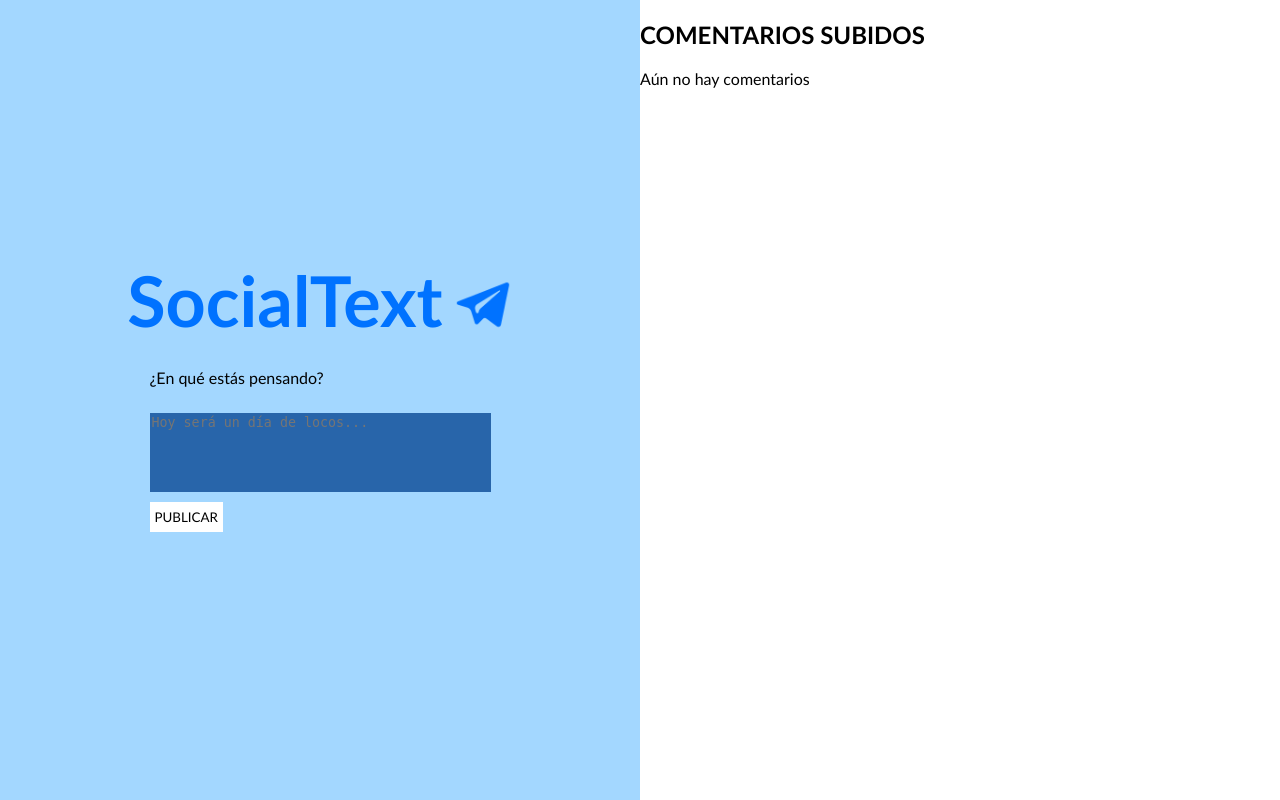
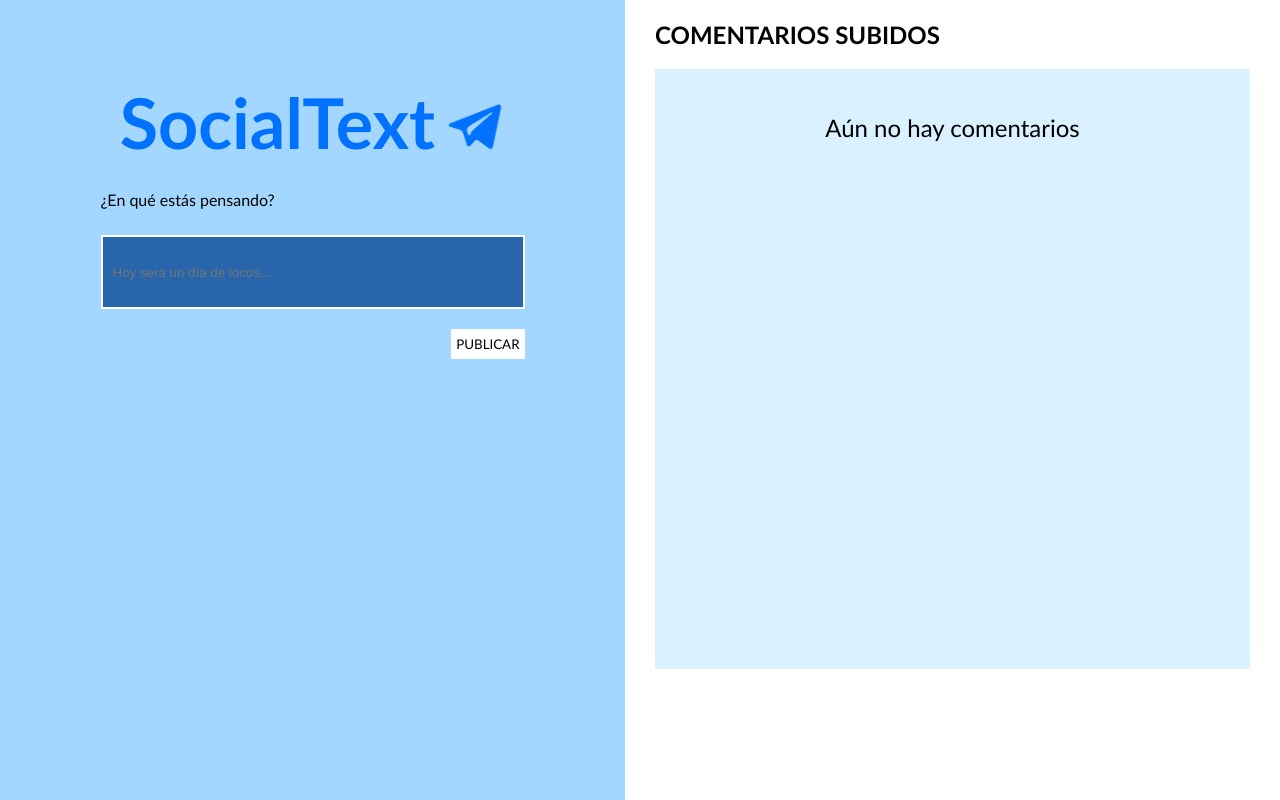
Before and after one commit to AnderOlivos01/IAW2324, a PHP site: page /mensajes.html in a window 1280 px wide. Run offline with PHP 8.4, Linux system fonts and the light colour scheme.

Commit message:
mensajes casi terminado

```diff
--- a/javascript/mensajes/contenedor-publicar.css
+++ b/javascript/mensajes/contenedor-publicar.css
@@ -7,10 +7,13 @@ body{
     flex-direction: row;
     align-items: center;
     justify-content: center;
+    height: 100vh;
+    overflow: hidden;
 }
 
 #contenedor-publicar{
     width: 50%;
+    height: 80vh;
     box-sizing: border-box;
     overflow: hidden;
     display: flex;
@@ -40,11 +43,13 @@ h1{
 }
 
 #mensaje{
-    border: 0;
-    resize: none;
+    border: 2px solid white;
+    height: 50px;
+    width: 400px;
     background-color: #00408ec0;
     color: white;
     margin: 10px;
+    padding: 10px;
 }
 
 #publicacion{
@@ -63,9 +68,12 @@ h1{
     width: fit-content;
     padding: 5px;
     background-color: white;
+    align-self: self-end;
+    margin: 10px;
 }
 
 #botonpubli:hover{
     background-color: #00408ec0;
     color: white;
+    border: 2px solid white;
 }
--- a/javascript/mensajes/contenedor-subidos.css
+++ b/javascript/mensajes/contenedor-subidos.css
@@ -2,4 +2,50 @@
     background-color: white;
     width: 50%;
     height: 100vh;
+    padding-left: 30px;
 }
+
+#no-coments{
+    font-size: x-large;
+    width: 100%;
+    text-align: center;
+}
+
+#comentarios{
+    overflow-x: hidden;
+    overflow-y: scroll;
+    height: 70vh;
+    background-color: #daf1ff;
+    margin: 10px 30px 10px 0px;
+    padding-top: 20px;
+    padding-bottom: 20px;
+}
+
+.coment-div{
+    width: 80%;
+    height: fit-content;
+    background-color: #00408ec0;
+    color: white;
+    border: 2px solid black;
+    border-radius: 10px;
+    margin: 5px 0px 5px 20px;
+    padding: 10px;
+    display: flex;
+    flex-direction: row;
+    align-items: center;
+    justify-content: space-between;
+}
+
+.coment-p{
+    margin: 0;
+    max-width: 100%;
+    height: auto;
+}
+
+.basura{
+    width: 30px;
+}
+
+.basura:hover{
+    cursor: pointer;
+}
--- a/javascript/mensajes/mensajes.html
+++ b/javascript/mensajes/mensajes.html
@@ -6,6 +6,7 @@
     <title>SocialText</title>
     <link rel="stylesheet" href="contenedor-publicar.css">
     <link rel="stylesheet" href="contenedor-subidos.css">
+    <link rel="shortcut icon" href="icon.png" type="image/x-icon">
 </head>
 <body>
     <div id="contenedor-publicar">
@@ -15,15 +16,15 @@
         </div>
         <div id="publicacion">
             <p id="pensando">¿En qué estás pensando?</p>
-            <textarea id="mensaje" cols="40" rows="5" placeholder="Hoy será un día de locos..."></textarea>
+            <input id="mensaje" type="text" placeholder="Hoy será un día de locos...">
             <button id="botonpubli" onclick="publicar(mensaje,comentarios)">PUBLICAR</button>
         </div>
     </div>
     <div id="contenedor-subidos">
-        <div id="">
             <h2>COMENTARIOS SUBIDOS</h2>
-            <div id="comentarios"></div>
-        </div>
+            <div id="comentarios">
+
+            </div>
     </div>
 
     <script src="script.js"></script>
```
Also changed, not shown: javascript/mensajes/script.js (+25 -6 lines), javascript/mensajes/trash.png (added).
